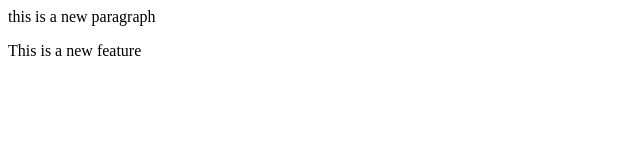
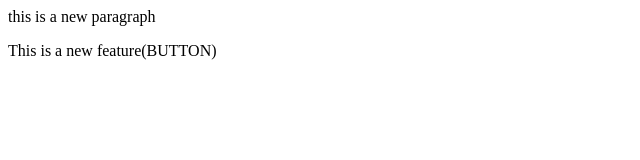
Before and after one commit to Bishaltmlsna/LocalRepo, a plain HTML site: page index.html in a window 1280 px wide. Shown: the full height of the page, 0-640 px from the left. Drawn offline with Linux system fonts and the light colour scheme.

```diff
--- a/index.html
+++ b/index.html
@@ -1,4 +1,4 @@
 <P> this is a new paragraph</P>
-<p>This is a new feature
+<p>This is a new feature(BUTTON)
 
 </p>
```
